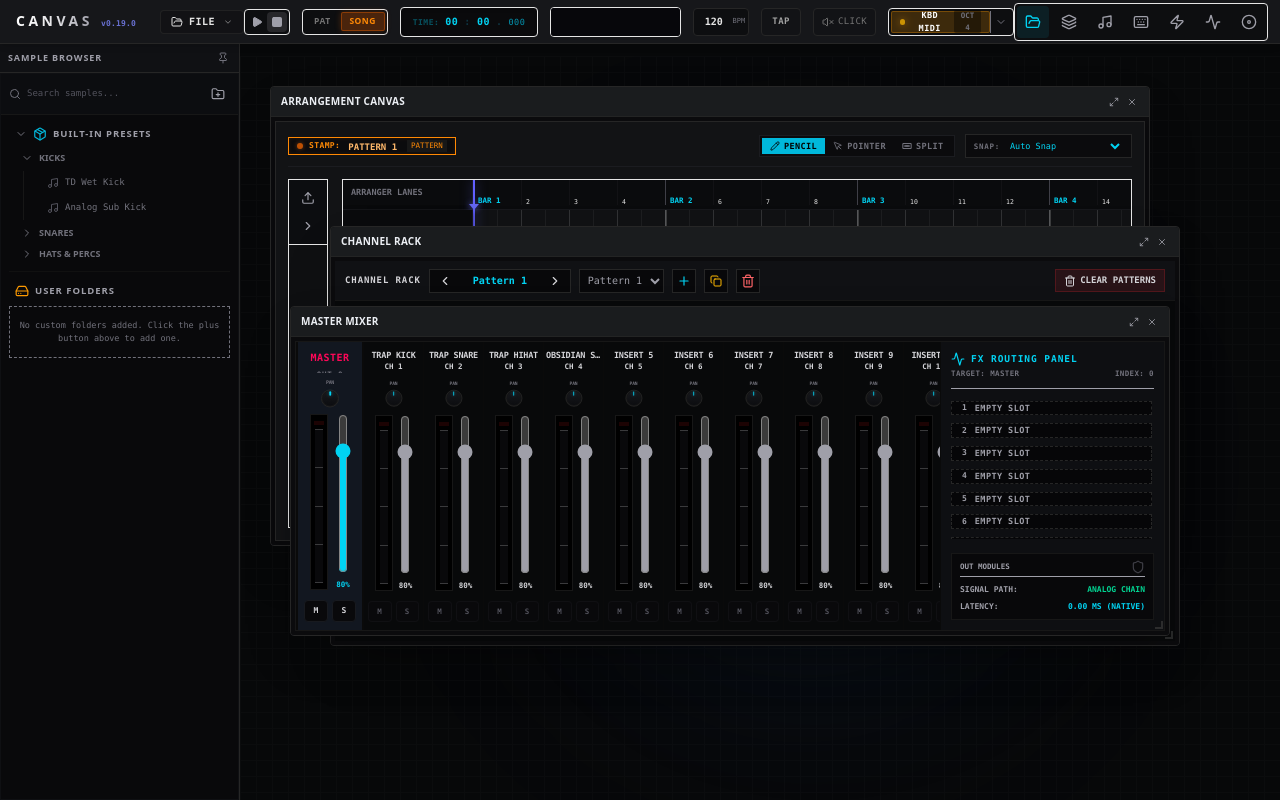
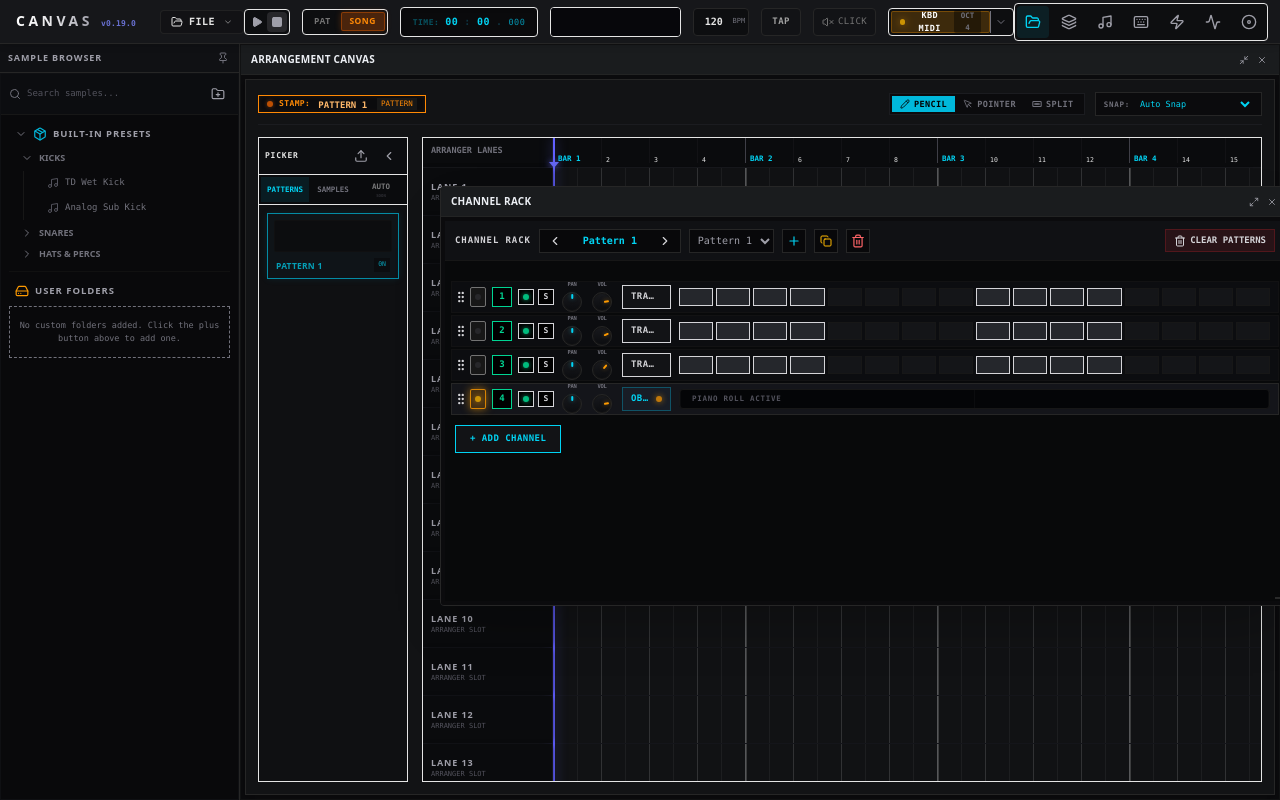
Before and after one commit to expandyourmindx/canvas, a React (Vite) app: page / in a window 1280 px wide. Built offline with nearby package versions, Linux system fonts and the light colour scheme.

Commit message:
Configure default window layout and initial states on fresh launch

```diff
--- a/src/components/ArrangerSourcePicker.tsx
+++ b/src/components/ArrangerSourcePicker.tsx
@@ -123,7 +123,7 @@ export function ArrangerSourcePicker({
 }: ArrangerSourcePickerProps) {
   const fileInputRef = useRef<HTMLInputElement>(null);
   const [isDraggingFile, setIsDraggingFile] = useState(false);
-  const [isCollapsed, setIsCollapsed] = useState(true); // Collapsed by default
+  const [isCollapsed, setIsCollapsed] = useState(false); // Collapsed by default
   const [activeTab, setActiveTab] = useState<"patterns" | "samples" | "automation">("patterns");
 
   const handleDragOver = (e: React.DragEvent) => {
--- a/src/components/Desktop.tsx
+++ b/src/components/Desktop.tsx
@@ -47,7 +47,7 @@ export function Desktop() {
     sequencer: true,
     sampler: false, // Sampler window initially closed
     pianoroll: false, // Piano Roll window initially closed
-    mixer: true, // Mixer window initially open
+    mixer: false, // Mixer window initially closed by default
     obsidian: false, // Obsidian window initially closed
     export: false, // Export window initially closed
     eqpanel: false, // EQ Panel window initially closed
@@ -392,6 +392,7 @@ export function Desktop() {
           defaultHeight={460}
           minWidth={550}
           minHeight={300}
+          defaultMaximized={true}
         >
           <Canvas
             channels={channels}
@@ -420,8 +421,8 @@ export function Desktop() {
           onClose={() => toggleWindow("sequencer")}
           onFocus={() => handleSetFocus("sequencer")}
           zIndex={getZIndex("sequencer")}
-          defaultX={90}
-          defaultY={170}
+          defaultX={200}
+          defaultY={130}
           defaultWidth={850}
           defaultHeight={420}
           minWidth={600}
--- a/src/components/DraggableWindow.tsx
+++ b/src/components/DraggableWindow.tsx
@@ -19,6 +19,7 @@ interface DraggableWindowProps {
   defaultHeight: number;
   minWidth?: number;
   minHeight?: number;
+  defaultMaximized?: boolean;
   children: React.ReactNode;
 }
 
@@ -35,12 +36,13 @@ export function DraggableWindow({
   defaultHeight,
   minWidth = 350,
   minHeight = 250,
+  defaultMaximized = false,
   children,
 }: DraggableWindowProps) {
   // Positioning and dimensions states
   const [position, setPosition] = useState({ x: defaultX, y: defaultY });
   const [size, setSize] = useState({ width: defaultWidth, height: defaultHeight });
-  const [isMaximized, setIsMaximized] = useState(false);
+  const [isMaximized, setIsMaximized] = useState(defaultMaximized);
 
   // Drag and resize active states
   const dragStart = useRef<{ posX: number; posY: number; winX: number; winY: number } | null>(null);
```
